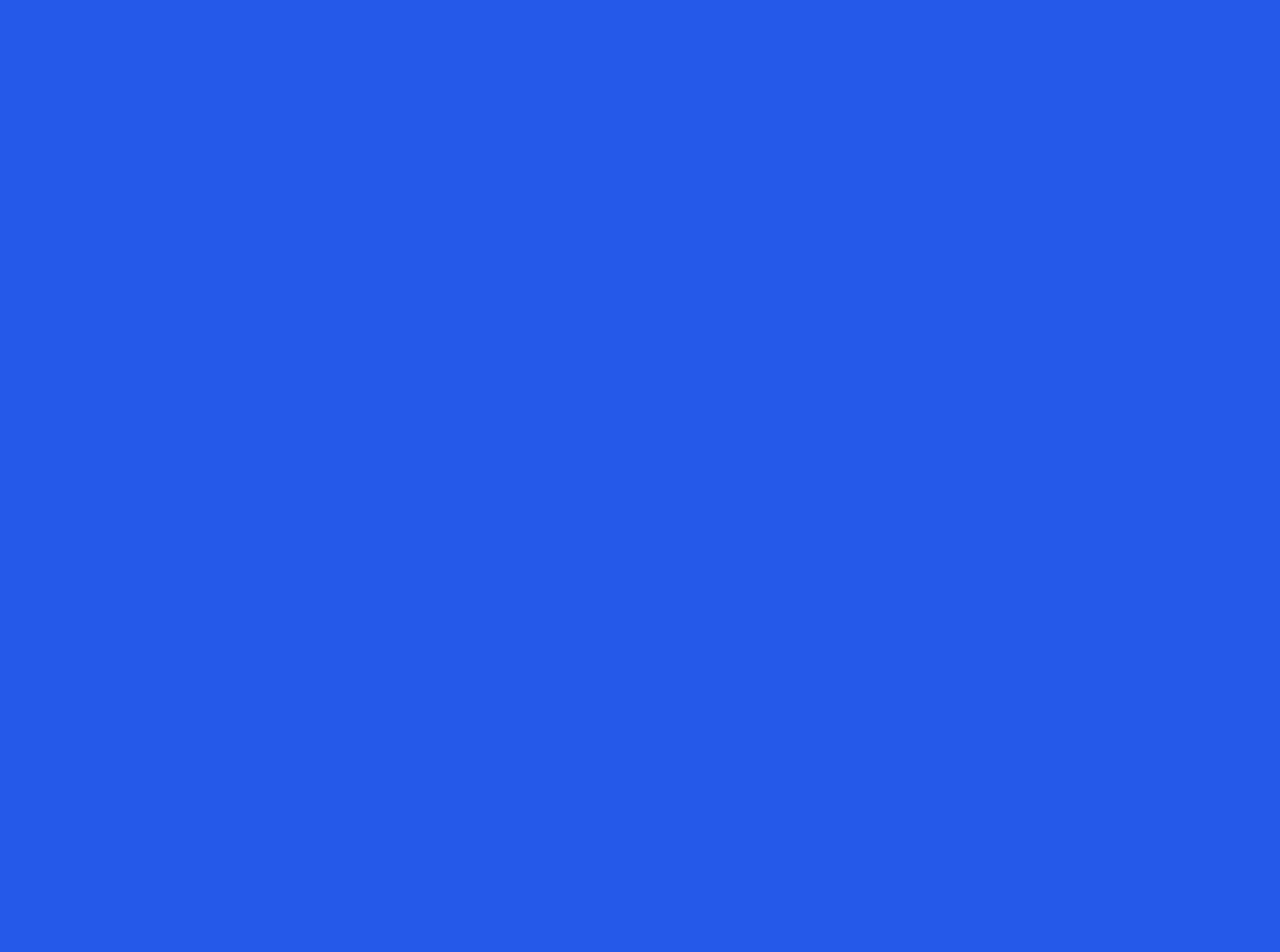
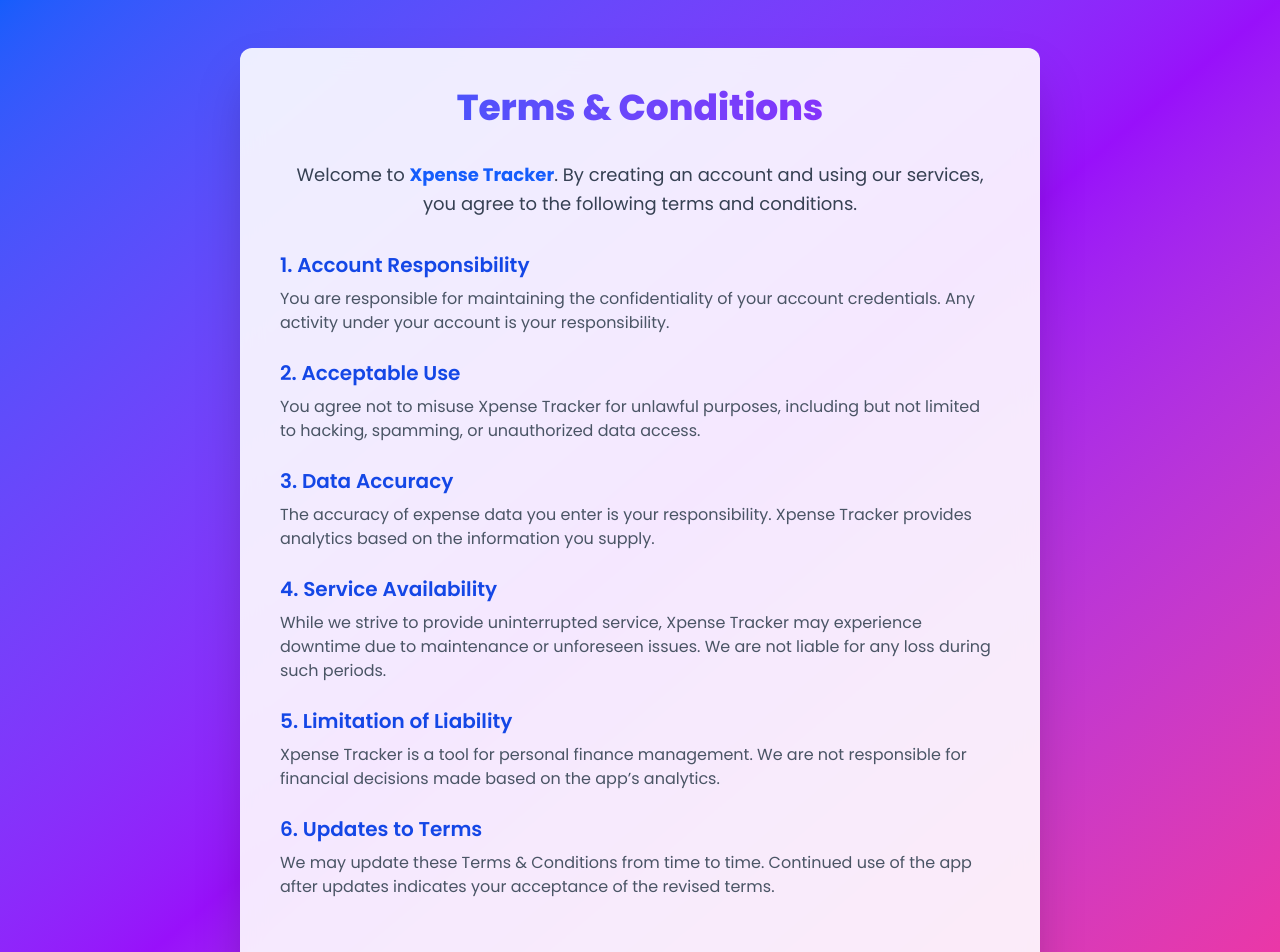
Before and after one commit to devKartikeya/Expense-Tracker-MERN-Project, a React (Vite) app in the folder Frontend/: page /terms-conditions in a window 1280 px wide. Before the commit this address had no page. Shown: the top 952 px of the page. Before the commit the page ends 800 px from the top, so only its background shows below. Built offline with nearby package versions, Linux system fonts and the light colour scheme.

Commit message:
Add Terms and Conditions

```diff
--- a/Frontend/src/App.jsx
+++ b/Frontend/src/App.jsx
@@ -13,6 +13,7 @@
 import AboutUs from "./pages/About";
 import PrivacyPolicy from "./pages/PrivacyPolicy";
 import ProtectedRoute from "./components/ProtectedRoute";
+import TermsAndConditions from "./pages/TermsAndConditions";
 
 const App = () => {
   return (
@@ -84,6 +85,14 @@
 
           }
         />
+        <Route
+          path="/terms-conditions"
+          element={
+
+            <TermsAndConditions />
+
+          }
+        />
         <Route path="/reset-password" element={<ForgotPassword />} />
         <Route path="/reset-password/:token" element={<ResetPassword />} />
       </Routes>
--- a/Frontend/src/components/Footer.jsx
+++ b/Frontend/src/components/Footer.jsx
@@ -25,6 +25,9 @@
                     </Link>
                     <Link to="/privacy-policy" className="flex items-center gap-2 hover:text-yellow-300 transition">
                         <FiShield /> Privacy Policy
+                    </Link>
+                    <Link to="/terms-conditions" className="flex items-center gap-2 hover:text-yellow-300 transition">
+                        <FiShield /> Terms & Conditions
                     </Link>
                 </div>
 
--- a/Frontend/src/index.css
+++ b/Frontend/src/index.css
@@ -47,3 +47,7 @@
 #privacy-policy {
     font-family: "Poppins";
 }
+
+#terms-and-conditions {
+    font-family: "Poppins";
+}
--- a/Frontend/src/pages/Profile.jsx
+++ b/Frontend/src/pages/Profile.jsx
@@ -1,5 +1,5 @@
 import React, { useState, useEffect } from "react";
-import { useNavigate } from "react-router-dom";
+import { useNavigate, Link } from "react-router-dom";
 import Navbar from "../components/Navbar";
 import { FiUser, FiMail, FiCalendar, FiDollarSign, FiPieChart } from "react-icons/fi";
 
@@ -158,6 +158,7 @@
           </div>
         </div>
       )}
+
     </div>
   );
 };
--- a/Frontend/src/pages/Signup.jsx
+++ b/Frontend/src/pages/Signup.jsx
@@ -152,6 +152,13 @@
          <p className="text-sm text-gray-200">
           Read our{" "}
           <Link
+            to="/terms-conditions"
+            className="text-blue-300 hover:text-blue-200 font-semibold underline"
+          >
+            Terms and Conditions
+          </Link>
+          <span> & </span>
+          <Link
             to="/privacy-policy"
             className="text-blue-300 hover:text-blue-200 font-semibold underline"
           >
--- /dev/null
+++ b/Frontend/src/pages/TermsAndConditions.jsx
@@ -0,0 +1,83 @@
+import React from "react";
+import Navbar from "../components/Navbar";
+
+const TermsAndConditions = ({ user }) => {
+  return (
+    <div id="terms-and-conditions" className="min-h-screen bg-gradient-to-br from-blue-600 via-purple-600 to-pink-500">
+
+      {/* Terms Card */}
+      <div className="flex justify-center items-center py-12">
+        <div className="bg-white/90 backdrop-blur-md rounded-xl shadow-2xl p-10 w-[90%] sm:w-[800px] flex flex-col gap-8 animate-fadeIn">
+          <h2 className="text-4xl font-extrabold text-transparent bg-clip-text bg-gradient-to-r from-blue-600 to-purple-600 text-center">
+            Terms & Conditions
+          </h2>
+
+          <p className="text-gray-700 text-lg leading-relaxed text-center">
+            Welcome to <span className="font-bold text-blue-600">Xpense Tracker</span>.
+            By creating an account and using our services, you agree to the following terms and conditions.
+          </p>
+
+          {/* Sections */}
+          <div className="space-y-6">
+            <section>
+              <h3 className="text-xl font-semibold text-blue-700">1. Account Responsibility</h3>
+              <p className="text-gray-600 mt-2">
+                You are responsible for maintaining the confidentiality of your account credentials.
+                Any activity under your account is your responsibility.
+              </p>
+            </section>
+
+            <section>
+              <h3 className="text-xl font-semibold text-blue-700">2. Acceptable Use</h3>
+              <p className="text-gray-600 mt-2">
+                You agree not to misuse Xpense Tracker for unlawful purposes, including but not limited to
+                hacking, spamming, or unauthorized data access.
+              </p>
+            </section>
+
+            <section>
+              <h3 className="text-xl font-semibold text-blue-700">3. Data Accuracy</h3>
+              <p className="text-gray-600 mt-2">
+                The accuracy of expense data you enter is your responsibility.
+                Xpense Tracker provides analytics based on the information you supply.
+              </p>
+            </section>
+
+            <section>
+              <h3 className="text-xl font-semibold text-blue-700">4. Service Availability</h3>
+              <p className="text-gray-600 mt-2">
+                While we strive to provide uninterrupted service, Xpense Tracker may experience downtime
+                due to maintenance or unforeseen issues. We are not liable for any loss during such periods.
+              </p>
+            </section>
+
+            <section>
+              <h3 className="text-xl font-semibold text-blue-700">5. Limitation of Liability</h3>
+              <p className="text-gray-600 mt-2">
+                Xpense Tracker is a tool for personal finance management. We are not responsible for
+                financial decisions made based on the app’s analytics.
+              </p>
+            </section>
+
+            <section>
+              <h3 className="text-xl font-semibold text-blue-700">6. Updates to Terms</h3>
+              <p className="text-gray-600 mt-2">
+                We may update these Terms & Conditions from time to time. Continued use of the app
+                after updates indicates your acceptance of the revised terms.
+              </p>
+            </section>
+          </div>
+
+          {/* Author Credit */}
+          <div className="mt-8 text-center">
+            <h3 className="text-lg font-bold text-transparent bg-clip-text bg-gradient-to-r from-pink-600 to-purple-600">
+              Crafted with ❤️ by Kartikeya Mishra
+            </h3>
+          </div>
+        </div>
+      </div>
+    </div>
+  );
+};
+
+export default TermsAndConditions;
```
Lines whose indentation alone changed are shown as unchanged.
